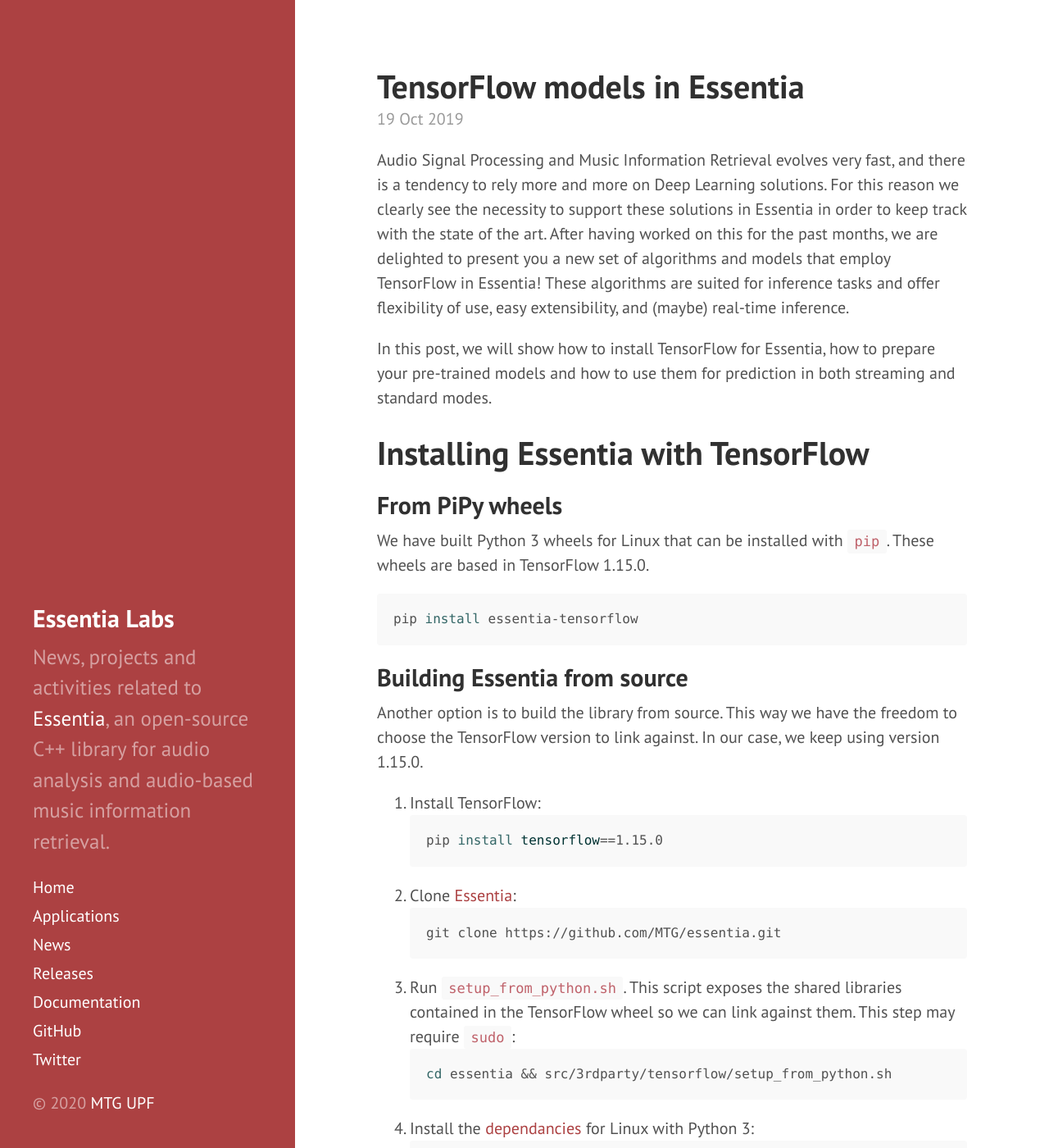
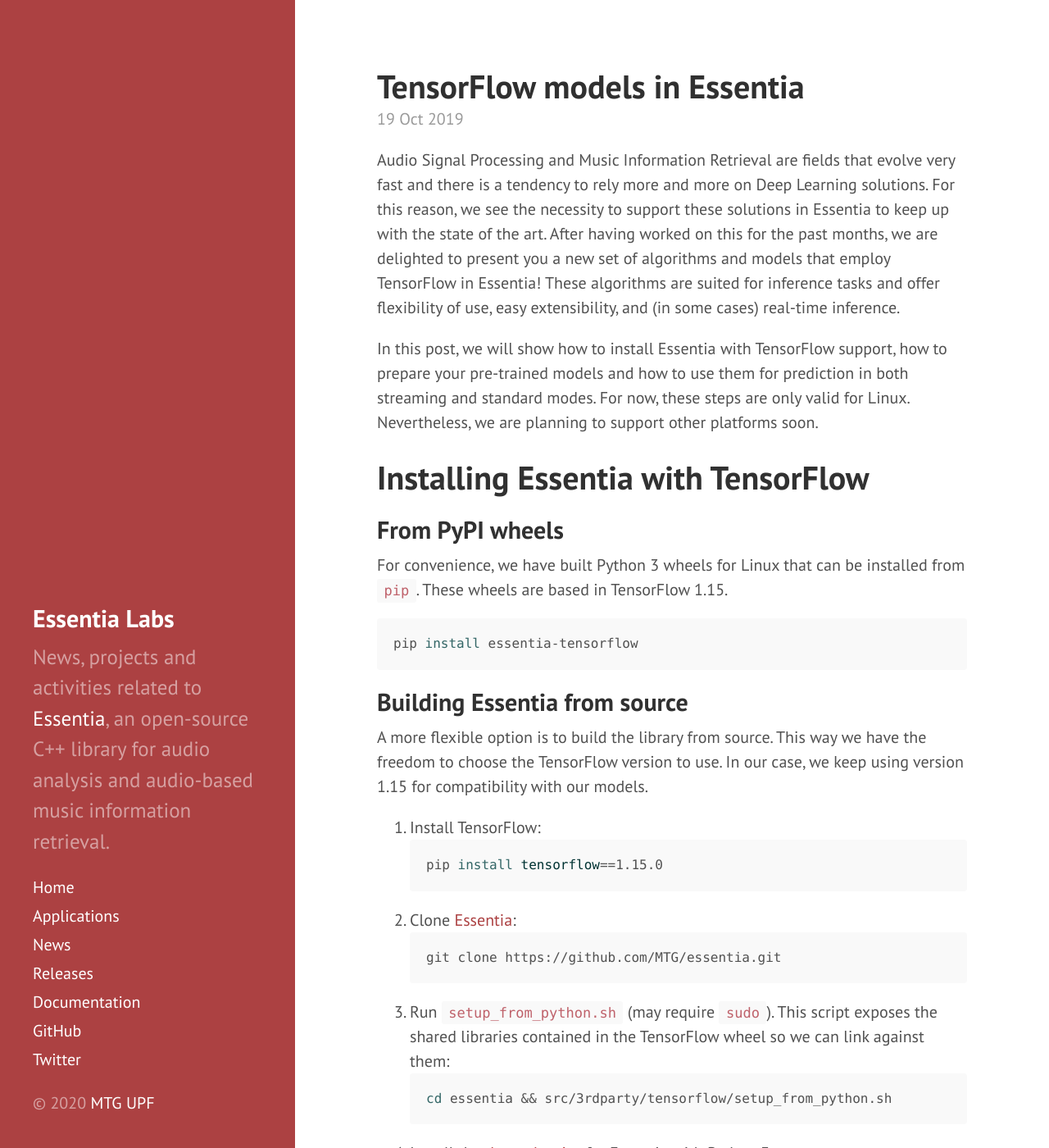
Before and after one commit to pabloEntropia/essentia-labs, a Jekyll site: the page built from _posts/2019-10-19-tensorflow-models-in-essentia.md, in a window 1280 px wide and 1400 px high. Shown: the whole window at 82% size. Built offline with Jekyll 4.4.1, drawn with Linux system fonts in a browser that asks for light colours; some of the changed text lies outside the part shown.

Commit message:
Tensorflow blogpost style improvements

````diff
--- a/_posts/2019-10-19-tensorflow-models-in-essentia.md
+++ b/_posts/2019-10-19-tensorflow-models-in-essentia.md
@@ -3,18 +3,19 @@
 title: TensorFlow models in Essentia
 category: news
 ---
-Audio Signal Processing and Music Information Retrieval evolves very fast, and there is a tendency to rely more and more on Deep Learning solutions. For this reason we clearly see the necessity to support these solutions in Essentia in order to keep track with the state of the art. After having worked on this for the past months, we are delighted to present you a new set of algorithms and models that employ TensorFlow in Essentia! These algorithms are suited for inference tasks and offer flexibility of use, easy extensibility, and (maybe) real-time inference.
+Audio Signal Processing and Music Information Retrieval are fields that evolve very fast and there is a tendency to rely more and more on Deep Learning solutions. For this reason, we see the necessity to support these solutions in Essentia to keep up with the state of the art. After having worked on this for the past months, we are delighted to present you a new set of algorithms and models that employ TensorFlow in Essentia! These algorithms are suited for inference tasks and offer flexibility of use, easy extensibility, and (in some cases) real-time inference.
 
-In this post, we will show how to install TensorFlow for Essentia, how to prepare your pre-trained models and how to use them for prediction in both streaming and standard modes.
+In this post, we will show how to install Essentia with TensorFlow support, how to prepare your pre-trained models and how to use them for prediction in both streaming and standard modes.
+For now, these steps are only valid for Linux. Nevertheless, we are planning to support other platforms soon.
 
 # Installing Essentia with TensorFlow
-## From PiPy wheels
-We have built Python 3 wheels for Linux that can be installed with `pip`. These wheels are based in TensorFlow 1.15.0.
+## From PyPI wheels
+For convenience, we have built Python 3 wheels for Linux that can be installed from `pip`. These wheels are based in TensorFlow 1.15.
 ```sh
 pip install essentia-tensorflow
 ```
 ## Building Essentia from source
-Another option is to build the library from source. This way we have the freedom to choose the TensorFlow version to link against. In our case, we keep using version 1.15.0.
+A more flexible option is to build the library from source. This way we have the freedom to choose the TensorFlow version to use. In our case, we keep using version 1.15 for compatibility with our models.
 1. Install TensorFlow:
 ```bash
 pip install tensorflow==1.15.0
@@ -23,15 +24,15 @@
 ```sh
 git clone https://github.com/MTG/essentia.git
 ```
-3. Run `setup_from_python.sh`. This script exposes the shared libraries contained in the TensorFlow wheel so we can link against them. This step may require `sudo`:
+3. Run `setup_from_python.sh` (may require `sudo`). This script exposes the shared libraries contained in the TensorFlow wheel so we can link against them:
 ```sh
 cd essentia && src/3rdparty/tensorflow/setup_from_python.sh
 ```
-4. Install the [dependancies](https://essentia.upf.edu/installing.html#installing-dependencies-on-linux) for Linux with Python 3:
+4. Install the [dependancies](https://essentia.upf.edu/installing.html#installing-dependencies-on-linux) for Essentia with Python 3:
 ```sh
 sudo apt-get install build-essential libyaml-dev libfftw3-dev libavcodec-dev libavformat-dev libavutil-dev libavresample-dev python-dev libsamplerate0-dev libtag1-dev libchromaprint-dev python-six python3-dev python3-numpy-dev python3-numpy python3-yaml
 ```
-5. Configure Essentia with TensorFlow:
+5. Configure Essentia with TensorFlow and Python 3:
 ```sh
 python3 waf configure --build-static --with-python --with-tensorflow
 ```
@@ -44,11 +45,10 @@
 python3 waf install
 ```
 
-This approach has only been tested in Linux
-
 ## Auto-tagging with musiCNN in Streaming mode
-As an example, let's try to use [musiCNN](https://github.com/jordipons/musicnn), a collection of auto-tagging models based on Convolutional Neural Networks (CNNs). These models were trained on different datasets and we will consider the one trained on Million Song Dataset. It predicts the [top 50 tags of last.fm](http://millionsongdataset.com/lastfm/). Here we are reproducing the example of [this blogpost](https://towardsdatascience.com/musicnn-5d1a5883989b) as a demonstration of how simple it is to incorporate a model into our framework.
-All we need is to get a frozen version of the model, the names of the layers and the meaning of each activation:
+As an example, let's try to use [musiCNN](https://github.com/jordipons/musicnn), a pre-trained auto-tagging model based on Convolutional Neural Networks (CNNs). There are versions trained on different datasets. In this case, we will consider the one relying on the Million Song Dataset that predicts the [top 50 tags of last.fm](http://millionsongdataset.com/lastfm/). Here we are reproducing this [blogpost](https://towardsdatascience.com/musicnn-5d1a5883989b) as a demonstration of how simple it is to incorporate a model into our framework.
+All we need is to get is the [model in Protobuf format](https://essentia.upf.edu/models/autotagging/MSD_musicnn_frozen_small.pb), its labels and the names of the input and output layers
+(if the names of the layers are not supplied there are plenty of on-line resources explaining how to [inspect the model](https://medium.com/@daj/how-to-inspect-a-pre-trained-tensorflow-model-5fd2ee79ced0) to get those):
 
 
 ```python
@@ -58,9 +58,9 @@
 msd_labels = ['rock','pop','alternative','indie','electronic','female vocalists','dance','00s','alternative rock','jazz','beautiful','metal','chillout','male vocalists','classic rock','soul','indie rock','Mellow','electronica','80s','folk','90s','chill','instrumental','punk','oldies','blues','hard rock','ambient','acoustic','experimental','female vocalist','guitar','Hip-Hop','70s','party','country','easy listening','sexy','catchy','funk','electro','heavy metal','Progressive rock','60s','rnb','indie pop','sad','House','happy']
 ```
 
-We provide pre-made models on [our webpage](https://essentia.upf.edu/documentation/models/). In this example we are using [this one](https://essentia.upf.edu/models/autotagging/MSD_musicnn_frozen_small.pb).
+We provide more pre-made models on [our webpage](https://essentia.upf.edu/documentation/models/).
 
-One of the keys to make predictions faster is the use of our C++ extractor. Essentia's mel-spectrograms offer parameters that makes it possible to reproduce the features from the most of the well-known audio analysis libraries. In this case we are reproducing the original features computed with [Librosa](https://librosa.github.io/).
+One of the keys to making predictions faster is the use of our C++ extractor. Essentia's mel-spectrogram offers parameters that make it possible to reproduce the features from most of the well-known audio analysis libraries. In this case, we are reproducing the training features computed with [Librosa](https://librosa.github.io/):
 
 
 ```python
@@ -77,7 +77,7 @@
 normalize='unit_tri'
 ```
 
-First of all we instantiate the required algorithms
+First of all, we instantiate the required algorithms:
 
 
 ```python
@@ -121,7 +121,7 @@
 pool = Pool()
 ```
 
-Then we connect all the algorithms
+Then we connect all the algorithms:
 
 
 ```python
@@ -140,7 +140,7 @@
 ttv.frame      >>  (pool, output_layer)
 ```
 
-Now we can run the Network and measure the prediction time
+Now we can run the Network and measure the prediction time:
 
 
 ```python
@@ -156,7 +156,7 @@
     Prediction time: 3.62s
 
 
-Now let's check what are the most likely tags in this song by averaging the predictions over the time axis
+Now let's check what are the most likely tags in this song by averaging the predictions over the time axis:
 
 
 ```python
@@ -174,7 +174,7 @@
     3: classic rock
 
 
-Also we can see the evolution of tags over time, also known as the taggram
+Also we can see the evolution of tags over time, also known as the taggram:
 
 
 ```python
@@ -191,7 +191,7 @@
 
 # Standard mode
 
-The standard mode is another alternative to use the new algorithms where they are called as regular functions. This provides more flexibility in order to integrate them with a 3rd-party code in Python.
+The standard mode is an alternative to use the new algorithms where they are called as regular functions. This provides more flexibility in order to integrate them with a 3rd-party code in Python:
 
 
 ```python
@@ -206,7 +206,7 @@
 in_pool = Pool()
 ```
 
-In this example we'll take adventage of the previusly computed features.
+In this example we'll take adventage of the previusly computed features:
 
 
 ```python
@@ -222,7 +222,7 @@
 out_pool = predict(in_pool)
 
 print('Most predominant tags:')
-for i, l  in enumerate(np.mean(out_pool[output_layer].squeeze(),
+for i, l in enumerate(np.mean(out_pool[output_layer].squeeze(),
                        axis=0).argsort()[-3:][::-1], 1):
     print('{}: {}'.format(i, msd_labels[l]))
 ```
@@ -234,7 +234,7 @@
 
 
 # How fast is it?
-Let's compare with the original Python implementation.
+Let's compare with the original Python implementation:
 
 
 ```python
@@ -250,7 +250,7 @@
 ```
 
     Prediction time: 10.38s
-    b'Computing spectrogram (w/ librosa) and tags (w/ tensorflow)..
+    Computing spectrogram (w/ librosa) and tags (w/ tensorflow)..
     done!
     [barry_white-you_heart_and_soul.mp3] Top3 tags:
      - blues
@@ -263,7 +263,7 @@
 # Using TensorFlow frozen models
 In order to maximize efficiency, we only support frozen TensorFlow models. By freezing a model its variables are converted into constant values allowing for some optimizations.
 
-Frozen models are easy to generate given a TensorFlow architecture and its weights. In our case we have used the following script where our architecture is defined on an external method `DEFINE_YOUR_ARCHITECTURE()` and the weights are loaded from a `CHECKPOINT_FOLDER/`.
+Frozen models are easy to generate given a TensorFlow architecture and its weights. In our case, we have used the following script where our architecture is defined on an external method `DEFINE_YOUR_ARCHITECTURE()` and the weights are loaded from a `CHECKPOINT_FOLDER/`:
 
 
 ```python
````
